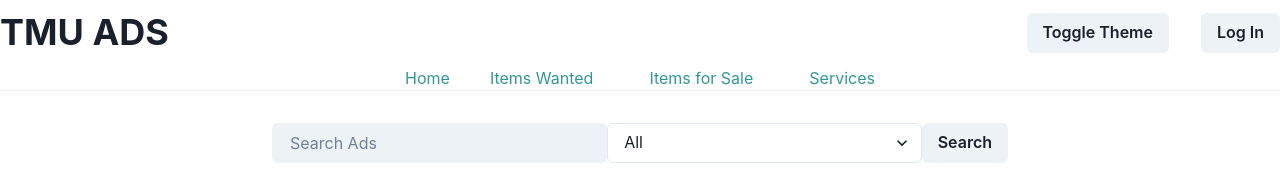
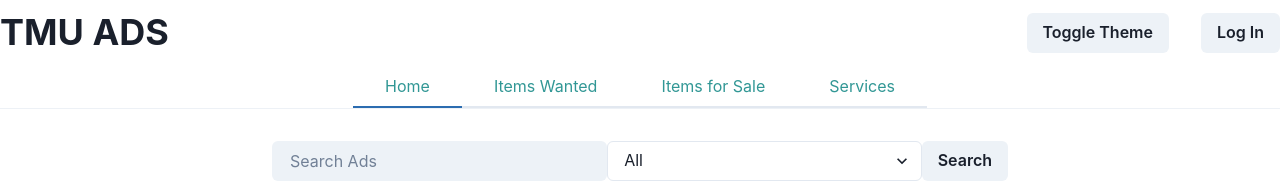
Before and after one commit to HasanMajid/tmu-ads, a React (Vite) app in the folder client/: page / in a window 1280 px wide. Shown: the top 182 px of the page. Built offline with nearby package versions, Linux system fonts and the light colour scheme; no server answers.

Commit message:
Add tabs to navbar

```diff
--- a/client/src/components/navbar/Navbar.jsx
+++ b/client/src/components/navbar/Navbar.jsx
@@ -7,6 +7,9 @@ import {
     Input,
     Divider,
     useColorMode,
+    Tab,
+    Tabs,
+    TabList
 } from "@chakra-ui/react";
 import { Link } from "react-router-dom";
 import { useContext } from "react";
@@ -16,6 +19,7 @@ import Profile from "./Profile";
 function Navbar() {
     const { colorMode, toggleColorMode } = useColorMode();
     const { user } = useContext(UserContext);
+    const linkStyle = { marginInline: "1rem" }
 
     return (
         <nav>
@@ -29,33 +33,40 @@ function Navbar() {
                 <Flex marginRight={"1rem"} gap={"2rem"}>
                     <Button onClick={toggleColorMode}>Toggle Theme</Button>
                 </Flex>
-                <Link to="/login">
                 {user ? (
                     <Profile>
                         {user.firstName}
                     </Profile>
                 ) : (
+                    <Link to="/login">
                         <Button>Log In</Button>
+                    </Link>
                 )}
+            </Stack>
+            <Tabs>
+                <TabList flexDir={"row"} m={"auto"} w={"fit-content"}>
+                    <Tab>
+                        <Link to="/" style={linkStyle}>
+                            Home
                         </Link>
-            </Stack>
-            <Stack flexDir={"row"} m={"auto"} w={"fit-content"}>
-                <Link to="/" style={{ marginInline: "1rem" }}>
-                    Home{" "}
-                </Link>
-
-                <Link to="/items-wanted" style={{ marginInline: "1rem" }}>
+                    </Tab>
+                    <Tab>
+                        <Link to="/items-wanted" style={linkStyle}>
                             Items Wanted
                         </Link>
-
-                <Link to="/items-for-sale" style={{ marginInline: "2rem" }}>
+                    </Tab>
+                    <Tab>
+                        <Link to="/items-for-sale" style={linkStyle}>
                             Items for Sale
                         </Link>
-
-                <Link to="/services" style={{ marginInline: "1rem" }}>
+                    </Tab>
+                    <Tab>
+                        <Link to="/services" style={linkStyle}>
                             Services
                         </Link>
-            </Stack>
+                    </Tab>
+                </TabList>
+            </Tabs>
             <Divider />
         </nav>
     );
```
Lines whose indentation alone changed are shown as unchanged.
